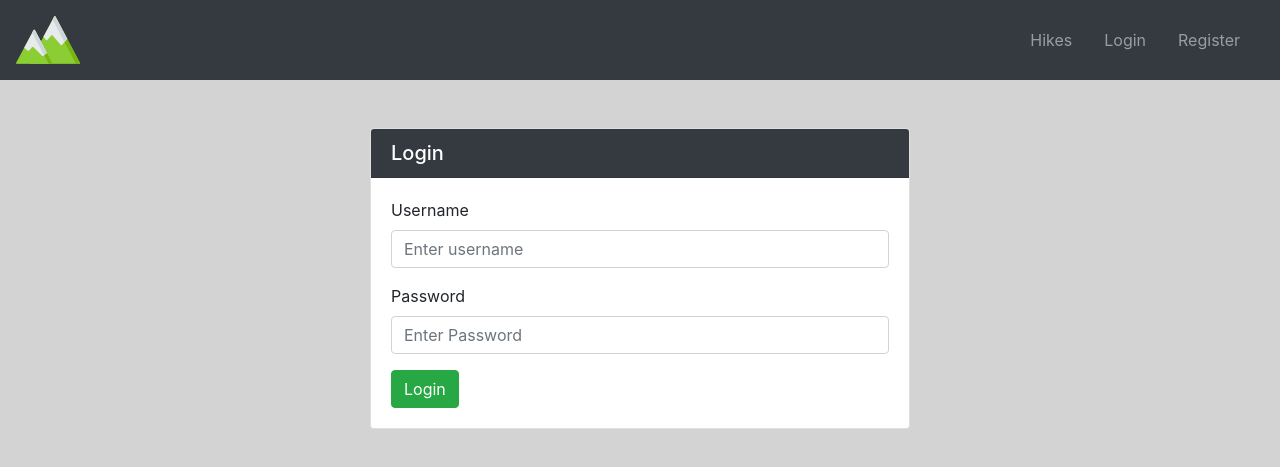
After one commit to Johnny-Morgan/hike-logger, a Flask app: page /login in a window 1280 px wide. The commit adds this page. Shown: the top 467 px of the page. Run offline with Flask 2, Linux system fonts and the light colour scheme; some libraries are stand-ins or nearby versions.

Commit message:
Create login page

```diff
--- a/app.py
+++ b/app.py
@@ -52,6 +52,11 @@ def register():
     return render_template('register.html')
 
 
+@app.route('/login', methods=['GET', 'POST'])
+def login():
+    return render_template('login.html')
+
+
 if __name__ == '__main__':
     app.run(host=os.environ.get('IP'),
             port=int(os.environ.get('PORT')),
--- a/templates/base.html
+++ b/templates/base.html
@@ -31,7 +31,7 @@
             <div class="collapse navbar-collapse" id="navbarNavAltMarkup">
                 <div class="navbar-nav ml-auto">
                     <a class="nav-item nav-link mr-3" href="{{ url_for('get_hikes') }}">Hikes</a>
-                    <a class="nav-item nav-link mr-3" href="">Login</a>
+                    <a class="nav-item nav-link mr-3" href="{{ url_for('login') }}">Login</a>
                     <a class="nav-item nav-link mr-3" href="{{ url_for('register') }}">Register</a>
                 </div>
             </div>
--- /dev/null
+++ b/templates/login.html
@@ -0,0 +1,33 @@
+{% extends 'base.html' %}
+{% block content %}
+<div class="container">
+    <div class="row">
+        <div class="col-sm-12 col-md-6 offset-md-3">
+            <div class="card mt-5">
+                <h5 class="card-header text-white bg-dark">Login</h5>
+                <div class="card-body">
+                    <form method="POST" action="{{ url_for('login') }}">
+                        <!-- Username -->
+                        <div class="form-group">
+                            <label for="username">Username</label>
+                            <input type="text" class="form-control" name="username" id="username"
+                                placeholder="Enter username" minlength="5" maxlength="15" pattern="^[a-zA-Z0-9]{5,15}$"
+                                required>
+                        </div>
+                        <!-- Password -->
+                        <div class="form-group">
+                            <label for="password">Password</label>
+                            <input type="password" class="form-control" name="password" id="password"
+                                placeholder="Enter Password" minlength="8" pattern="^[a-zA-Z0-9]{8,15}$" maxlength="15"
+                                aria-describedby="passwordHelpBlock" required>
+                        </div>
+                        <!-- Login -->
+                        <button type="submit" class="btn btn-success">Login</button>
+                    </form>
+                </div>
+            </div>
+        </div>
+    </div>
+</div>
+
+{% endblock %}
```
